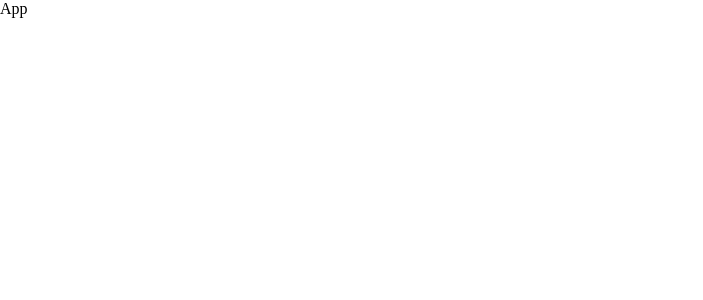
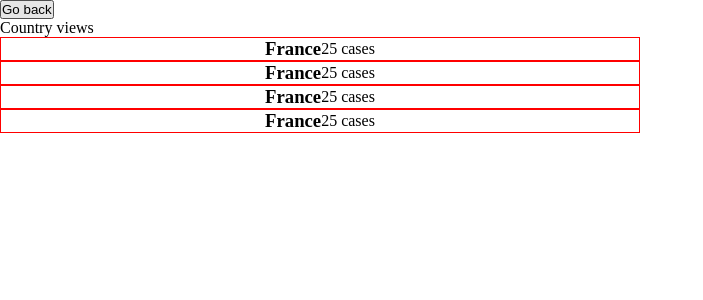
Before and after one commit to TimmyChan99/covid19-tracker, a React (Create React App) app: page / in a window 1280 px wide. Shown: the top 300 px of the page, without its empty margins (0-703 px from the left). Built offline with nearby package versions, Linux system fonts and the light colour scheme.

Commit message:
Create coutries components

```diff
--- a/src/App.js
+++ b/src/App.js
@@ -1,10 +1,13 @@
 import './App.css';
+import Header from './component/header/Header';
+import CountriesList from './component/countries/CountriesList';
 
 function App() {
   return (
-    <div className="App">
-      App
-    </div>
+    <>
+      <Header />
+      <CountriesList />
+    </>
   );
 }
 
--- /dev/null
+++ b/src/component/countries/CountriesList.jsx
@@ -0,0 +1,18 @@
+import React from 'react'
+import County from './County';
+
+const CountriesList = () => {
+	const ids = [{id: 1},{id: 2}, {id: 3}, {id: 4} ];
+	const list = ids.map((item) => (
+		<li key={item.id}>
+     <County />
+		</li>
+	))
+	return (
+	 <ul>
+		{list}
+	 </ul>
+	)
+}
+
+export default CountriesList
--- /dev/null
+++ b/src/component/countries/County.jsx
@@ -0,0 +1,13 @@
+import React from 'react'
+import './countries.css'
+
+const County = () => {
+	return (
+		<div className="the_country">
+			<h3>France</h3>
+			<span>25 cases</span>
+		</div>
+	)
+}
+
+export default County
--- /dev/null
+++ b/src/component/countries/countries.css
@@ -0,0 +1,8 @@
+
+.the_country {
+  display: flex;
+  align-items: center;
+  justify-content: center;
+  border: 1px red solid;
+  width: 50vw;
+}
--- /dev/null
+++ b/src/component/header/Header.jsx
@@ -0,0 +1,12 @@
+import React from 'react'
+
+const header = () => {
+	return (
+		<header>
+			<button type="button">Go back</button>
+			<div>Country views</div>
+		</header>
+	)
+}
+
+export default header
```
Also changed, not shown: src/component/search/Search.jsx (added), src/redux/configureStore.js (added).
